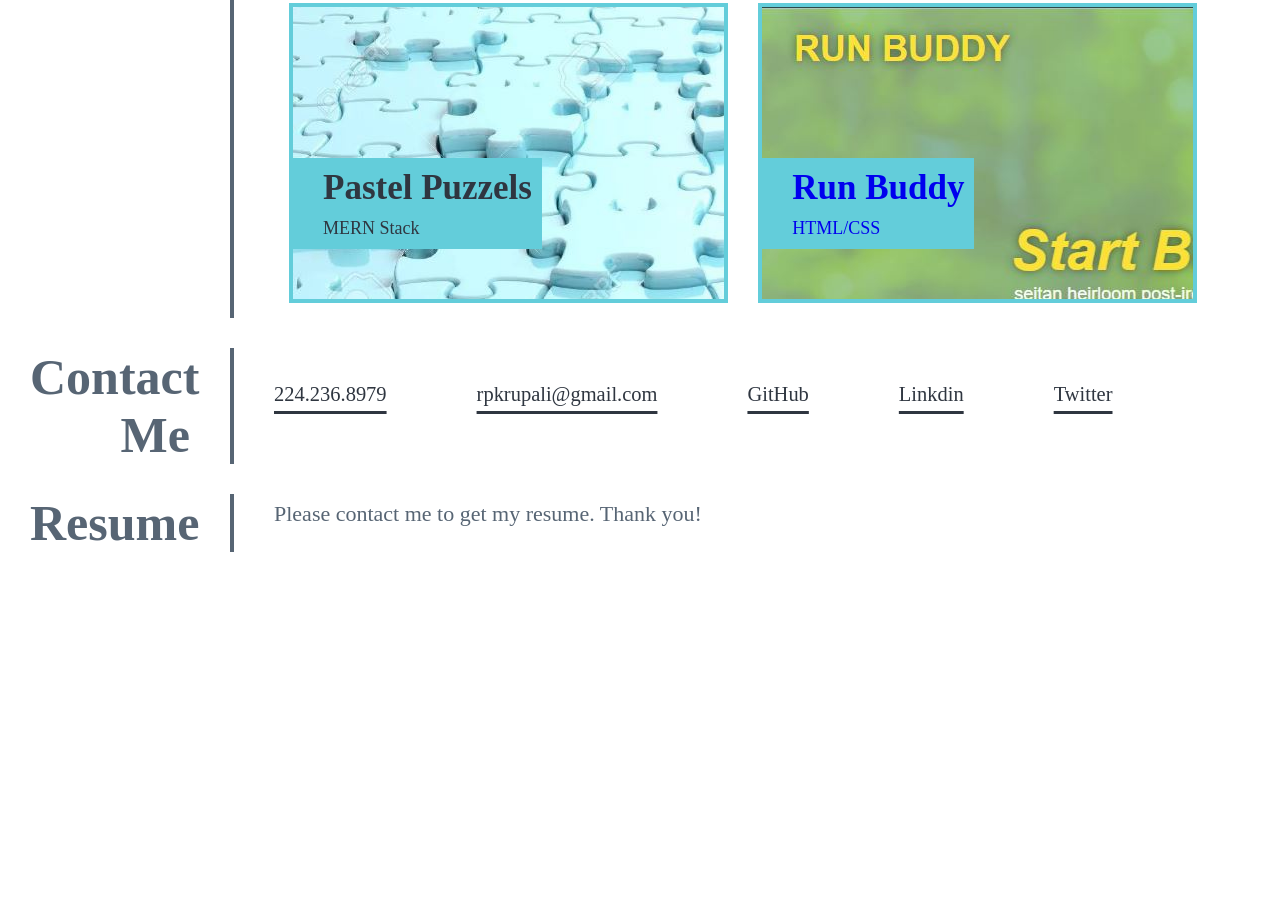
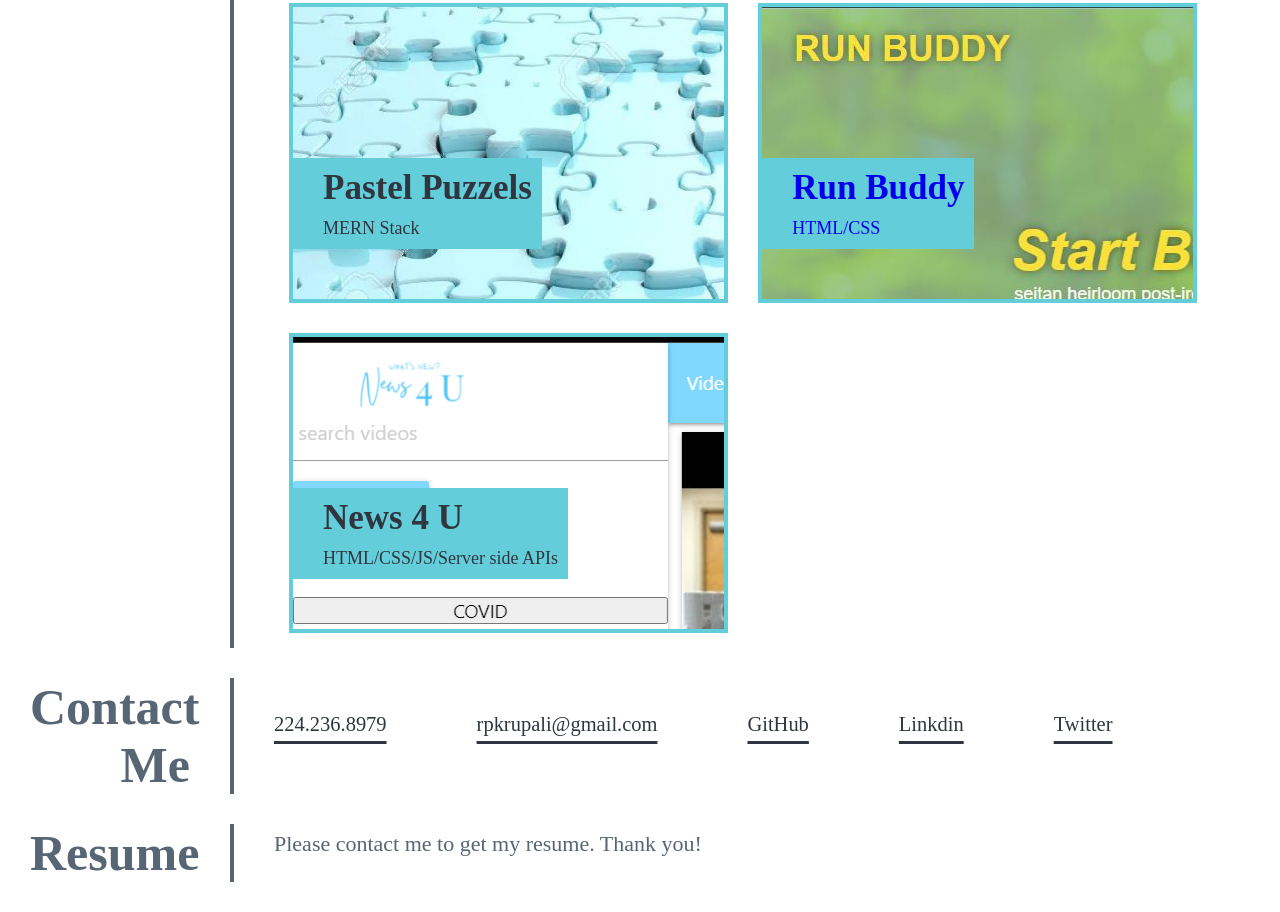
Before and after one commit to rpkrupali1/portfolio, a plain HTML site: page index.html in a window 1280 px wide. Shown: the part 1826-2738 px from the top of the page. Before the commit the page ends 2408 px from the top, so only its background shows below. Drawn offline with Linux system fonts and the light colour scheme.

Commit message:
first project added to portfolio

```diff
--- a/assets/css/style.css
+++ b/assets/css/style.css
@@ -206,6 +206,10 @@ header nav ul li a {
     background-image: url('../images/RunBuddy.JPG');
 }
 
+.news-4-u {
+    background-image: url('../images/DeployedApplication-VideoPage.PNG');
+}
+
 .work-headers {
     background-color: var(--light-green);
     position: absolute;
--- a/index.html
+++ b/index.html
@@ -105,6 +105,13 @@
                     </div>
                 </a>
             </div>
+            <!-- My Project News 4 U -->
+            <div class="news-4-u work-sections">
+                <div class="work-headers">
+                    <h3 class="work-section-title">News 4 U</h3>
+                    <h4 class="work-section-subtitle">HTML/CSS/JS/Server side APIs</h4>
+                </div>
+            </div>
         </div>
     </section>
 
```
Also changed, not shown: assets/images/DeployedApplication-VideoPage.PNG (added).
